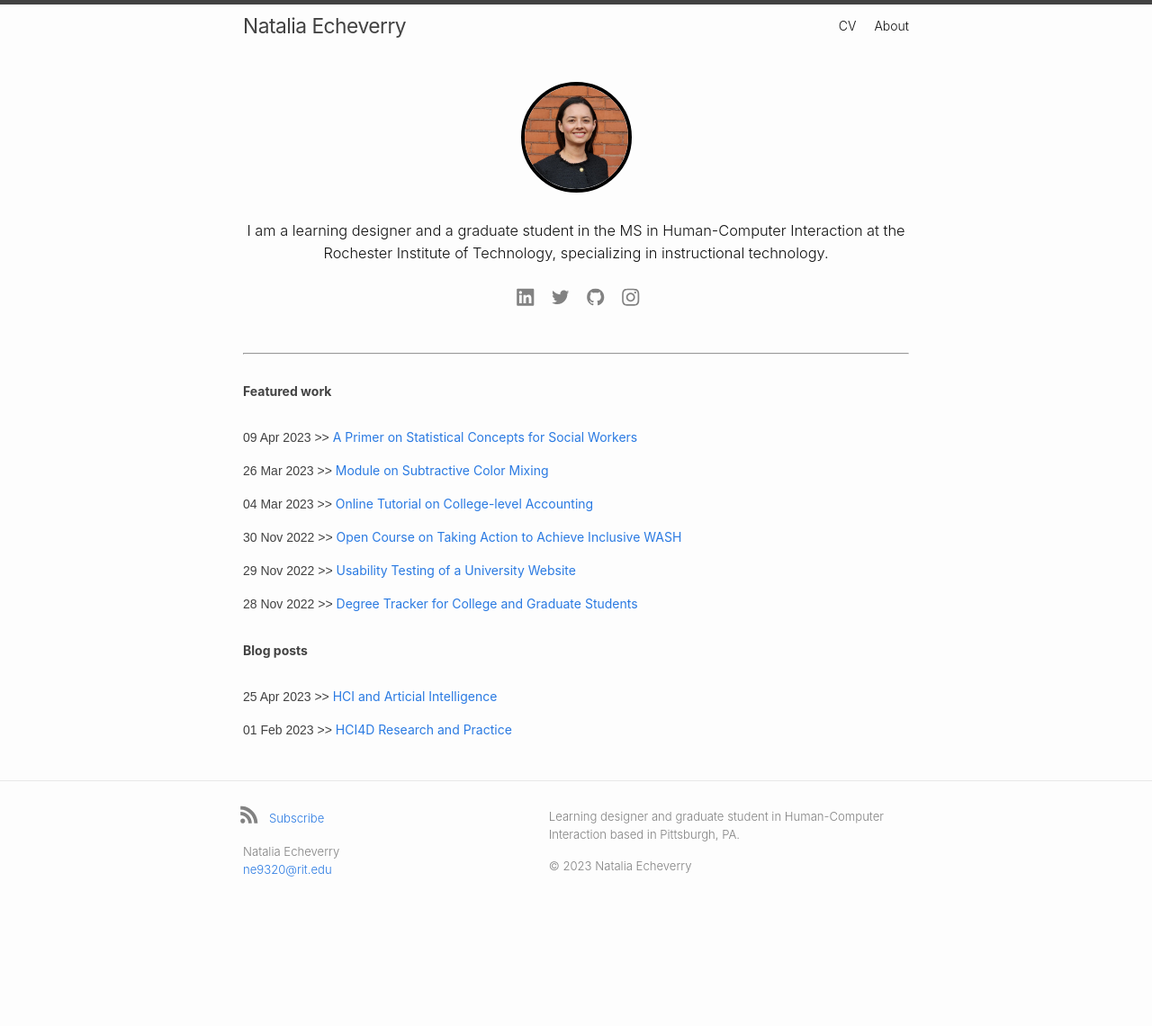
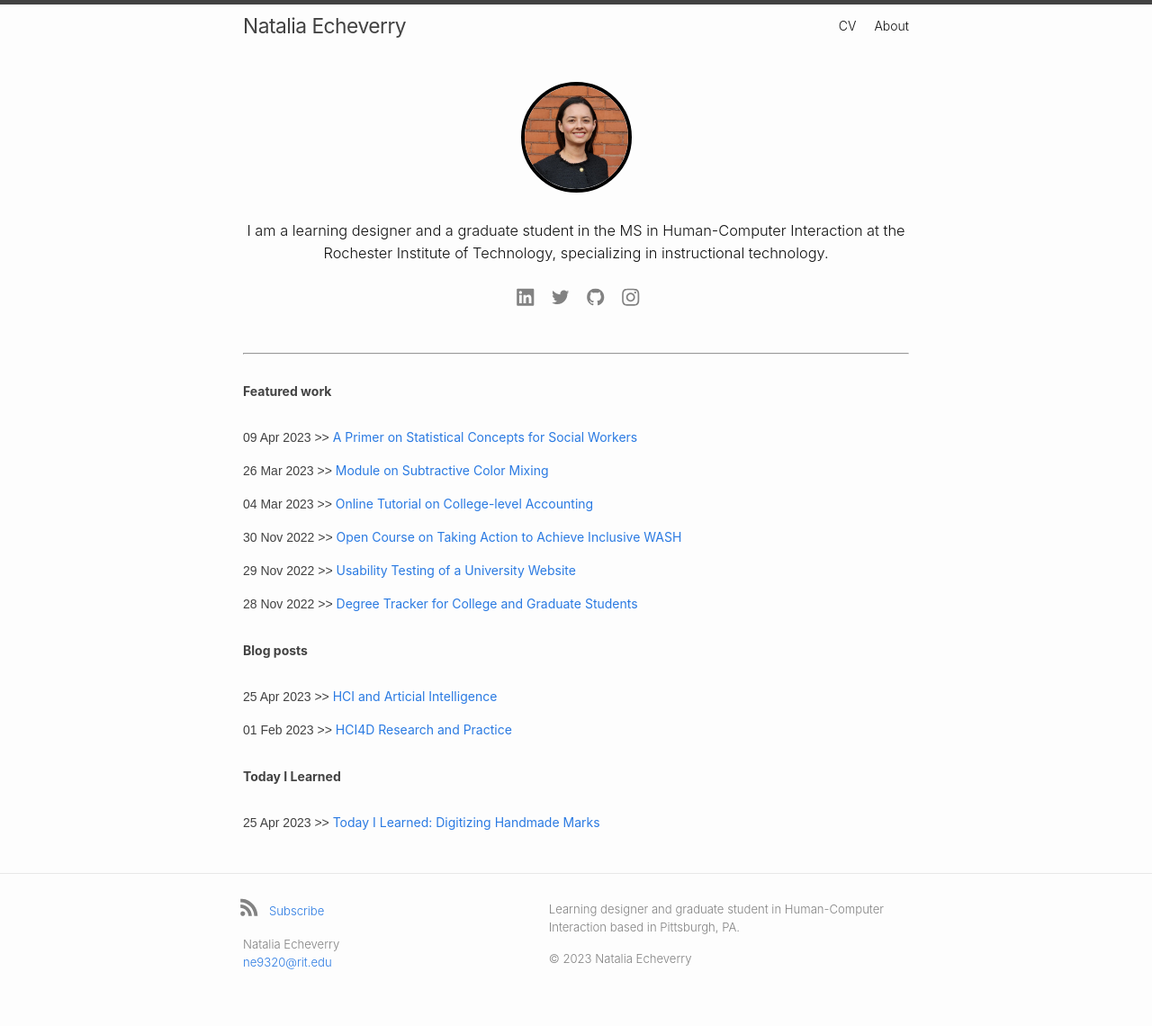
Before and after one commit to verrynatalia/verrynatalia, a Jekyll site: the page built from index.markdown, in a window 1280 px wide. Shown: the whole page at 90% size. Built offline with Jekyll 4.4.1, drawn with Linux system fonts in a browser that asks for light colours; some web fonts are replaced; before the commit the page ends 1037 px from its top, so only the background shows below that.

Commit message:
added TIL

```diff
--- a/_layouts/home.html
+++ b/_layouts/home.html
@@ -70,3 +70,30 @@ layout: default
       </ul>
     {%- endif -%}
     </div>
+
+    <div class="clearfix">
+      {%- if site.posts.size > 0 -%}
+        <p class="post-list-heading">{{ page.list_title | default: "Today I Learned" }}</p>
+        <ul class="post-list">
+          {%- for post in site.posts -%}
+          {%- if post.category=="TIL" -%}
+          <li>
+            <p>
+              {%- assign date_format = site.minima.date_format | default: "%d %b %Y" -%}
+              <span class="post-meta">
+                {{ post.date | date: date_format }}
+              </span>
+              <span class="separator">   >>   </span>
+              <a class="post-link" href="{{ post.url | relative_url }}">
+                {{ post.title | escape }}
+              </a>
+            </p>
+            {%- if site.show_excerpts -%}
+              {{ post.excerpt }}
+            {%- endif -%}
+          </li>
+          {%- endif -%}
+          {%- endfor -%}
+        </ul>
+      {%- endif -%}
+      </div>
```
Also changed, not shown: _posts/2023-06-19-TIL.markdown (added, +10 -0 lines).
